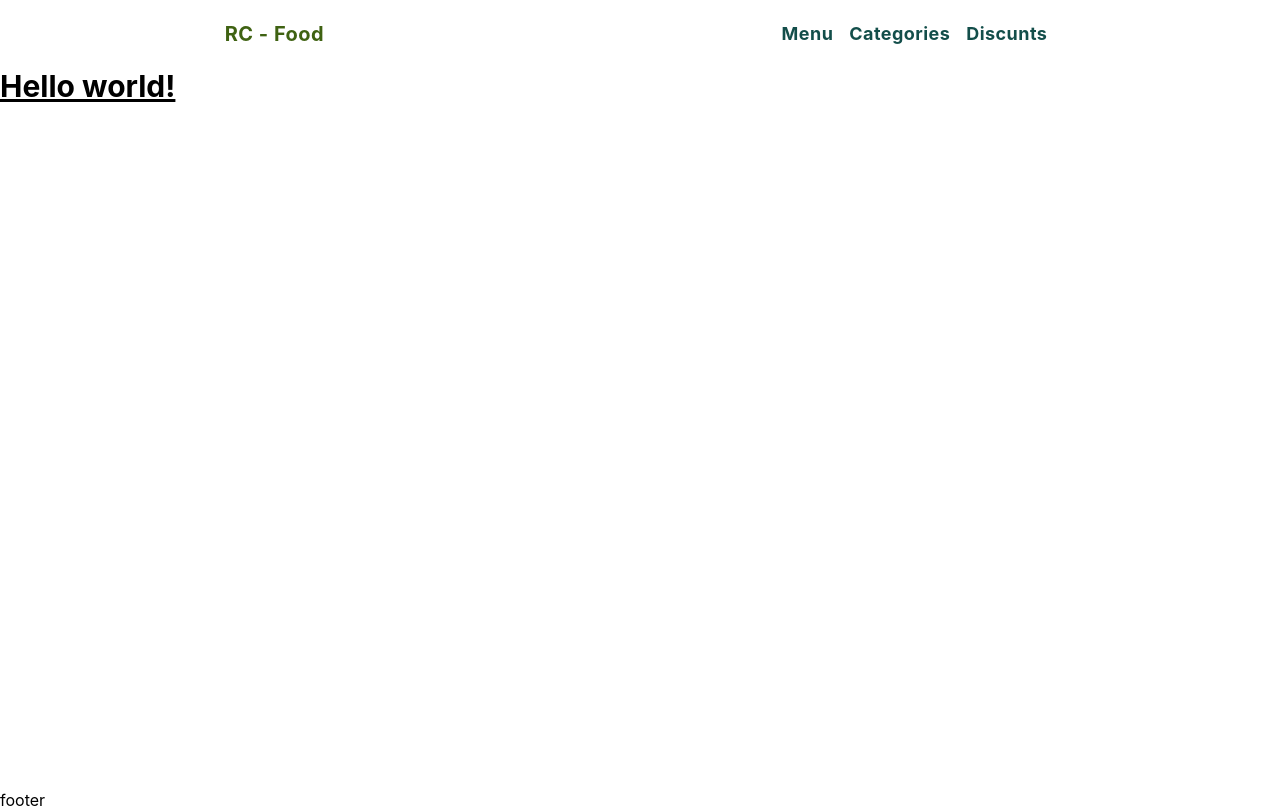
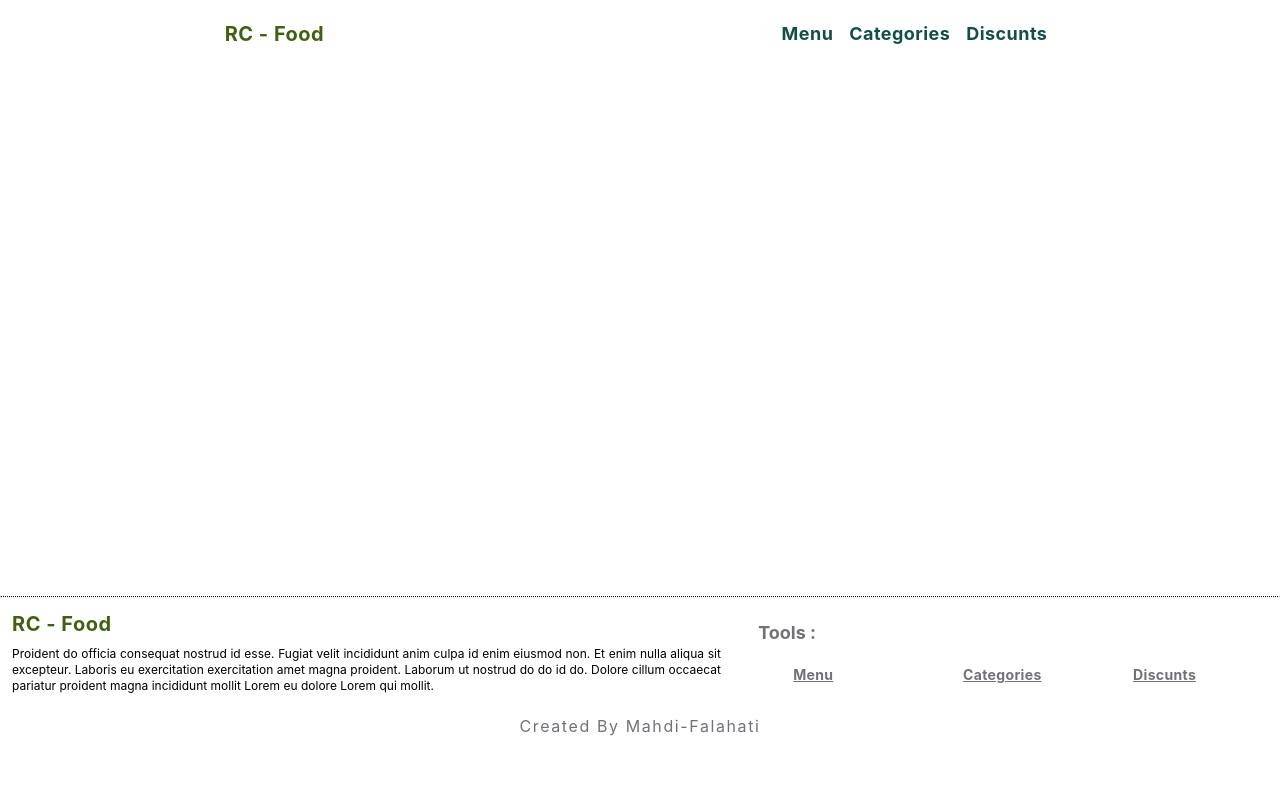
Before and after one commit to Mahdi-Falahati/rc-food, a Next.js app: page / in a window 1280 px wide. Built offline with nearby package versions, Linux system fonts and the light colour scheme.

Commit message:
make footer

```diff
--- a/components/layout/Layout.js
+++ b/components/layout/Layout.js
@@ -1,13 +1,13 @@
+import Link from "next/link";
 import Header from "../module/Header";
+import Footer from "../module/Footer";
 
 export default function Layout({ children }) {
   return (
     <>
       <Header />
-      <main className="md:container md:mx-auto min-h-[90vh]">{children}</main>
-      <footer className="md:container md:mx-auto relative bottom-0">
-        footer
-      </footer>
+      <main className="md:container md:mx-auto min-h-[66vh]">{children}</main>
+      <Footer />
     </>
   );
 }
--- /dev/null
+++ b/components/module/Footer.jsx
@@ -0,0 +1,53 @@
+import Link from "next/link";
+import React from "react";
+
+export default function Footer() {
+  return (
+    <>
+      <hr className=" border-t-stone-950 border border-dotted " />
+      <footer className="px-3 md:container md:mx-auto  relative  bottom-0 my-3">
+        <section className="flex-col md:flex-row flex">
+          <div className="mb-5">
+            <h1 className="text-xl tracking-wide font-bold text-lime-800">
+              <Link href="/">RC - Food</Link>
+            </h1>
+            <p className="md:w-[95%] mt-2 text-xs text-justify">
+              Proident do officia consequat nostrud id esse. Fugiat velit
+              incididunt anim culpa id enim eiusmod non. Et enim nulla aliqua
+              sit excepteur. Laboris eu exercitation exercitation amet magna
+              proident. Laborum ut nostrud do do id do. Dolore cillum occaecat
+              pariatur proident magna incididunt mollit Lorem eu dolore Lorem
+              qui mollit.
+            </p>
+          </div>
+          <div className="flex flex-col justify-around items-center w-full mb-5">
+            <h2 className="w-full text-zinc-500 text-lg font-bold">Tools :</h2>
+            <div className="w-full flex justify-around items-center flex-wrap">
+              <Link
+                href="/menu"
+                className="underline w-[100px] text-sm tracking-wide font-bold  text-zinc-500 mx-2"
+              >
+                Menu
+              </Link>
+              <Link
+                href="/categories"
+                className="underline w-[100px] text-sm tracking-wide font-bold text-zinc-500 mx-2"
+              >
+                Categories
+              </Link>
+              <Link
+                href="/categories"
+                className="underline w-[100px] text-sm tracking-wide font-bold text-zinc-500 mx-2"
+              >
+                Discunts
+              </Link>
+            </div>
+          </div>
+        </section>
+        <p className="text-center tracking-widest text-zinc-500 w-full">
+          Created By Mahdi-Falahati
+        </p>
+      </footer>
+    </>
+  );
+}
--- a/pages/index.js
+++ b/pages/index.js
@@ -1,3 +1,3 @@
 export default function Home() {
-  return <h1 className="text-3xl font-bold underline">Hello world!</h1>;
+  return <></>;
 }
```
